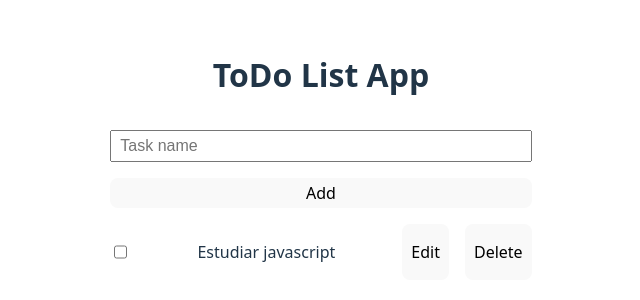
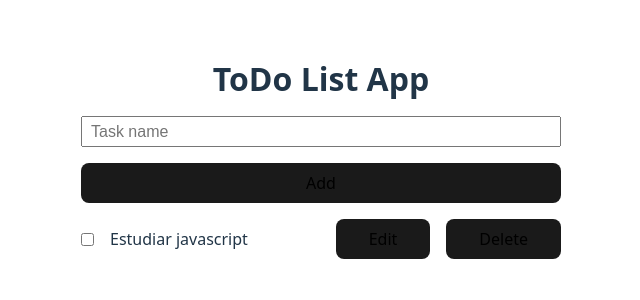
Before and after one commit to AndreCarpio/bootcamp-frontend-25, a React (Vite) app: page / in a window 1280 px wide. Shown: the part 242-542 px from the top of the page, without its empty margins (319-959 px from the left). Built offline with nearby package versions, Linux system fonts and the light colour scheme.

Commit message:
edit function, fixing some styles

```diff
--- /dev/null
+++ b/src/components/atoms/Button.css
@@ -0,0 +1,18 @@
+.customButton {
+  border-radius: 8px;
+  border: 1px solid transparent;
+  padding: 0.5rem 2rem;
+  font-size: 1rem;
+  font-weight: 500;
+  font-family: inherit;
+  background-color: #1a1a1a;
+  cursor: pointer;
+  transition: border-color 0.25s;
+}
+.customButton:hover {
+  border-color: #646cff;
+}
+.customButton:focus,
+.customButton:focus-visible {
+  outline: 4px auto -webkit-focus-ring-color;
+}
--- a/src/components/atoms/Button.jsx
+++ b/src/components/atoms/Button.jsx
@@ -1,5 +1,5 @@
 import React from "react";
-
+import "./Button.css";
 export const Button = ({ children, onClick = () => {} }) => {
   return (
     <button className="customButton" onClick={onClick}>
--- a/src/components/molecules/Task.css
+++ b/src/components/molecules/Task.css
@@ -1,8 +1,17 @@
 .task {
   display: flex;
   gap: 1rem;
+  align-items: center;
+  width: 100%;
 }
 
 .taskName {
-  width: 15rem;
+  overflow: hidden;
+  text-overflow: ellipsis;
+  text-align: start;
+  flex: 1;
 }
+
+.taskName.taskCompleted {
+  text-decoration: line-through;
+}
--- a/src/components/molecules/Task.jsx
+++ b/src/components/molecules/Task.jsx
@@ -8,6 +8,7 @@ export const Task = ({
   completed = false,
   deleteTask = () => {},
   checkTask = () => {},
+  editTask = () => {},
 }) => {
   return (
     <div className="task">
@@ -18,8 +19,17 @@ export const Task = ({
           checkTask(e.target.checked, id);
         }}
       />
-      <p className="taskName">{name}</p>
-      <Button>Edit</Button>
+      <p className={`taskName ${completed && "taskCompleted"}`}>{name}</p>
+      <Button
+        onClick={() => {
+          let newName = prompt("Introduce a new task name", name);
+          if (newName) {
+            editTask(id, newName);
+          }
+        }}
+      >
+        Edit
+      </Button>
       <Button
         onClick={() => {
           deleteTask(id);
--- a/src/components/organims/ToDoApp.css
+++ b/src/components/organims/ToDoApp.css
@@ -2,4 +2,12 @@
   display: flex;
   flex-direction: column;
   gap: 1rem;
+  width: 30rem;
+  max-width: 30rem;
 }
+
+.listTask {
+  display: flex;
+  flex-direction: column-reverse;
+  gap: 1rem;
+}
--- a/src/components/organims/ToDoApp.jsx
+++ b/src/components/organims/ToDoApp.jsx
@@ -25,6 +25,7 @@ export const ToDoApp = () => {
           completed: false,
         },
       ]);
+      input.current.value = "";
     } else {
       alert("Introduce a task name");
     }
@@ -48,6 +49,17 @@ export const ToDoApp = () => {
     });
   };
 
+  const editTask = (id, newName) => {
+    setTasks((prev) => {
+      return prev.map((task) => {
+        if (task.id == id) {
+          task.name = newName;
+        }
+        return task;
+      });
+    });
+  };
+
   return (
     <>
       <div className="toDoApp">
@@ -55,6 +67,7 @@ export const ToDoApp = () => {
         <InputText ref={input} placeholder={"Task name"}></InputText>
         <Button onClick={addTask}>Add</Button>
 
+        <div className="listTask">
           {tasks.map((task) => {
             return (
               <Task
@@ -64,10 +77,12 @@ export const ToDoApp = () => {
                 completed={task.completed}
                 deleteTask={deleteTask}
                 checkTask={checkTask}
+                editTask={editTask}
               ></Task>
             );
           })}
         </div>
+      </div>
     </>
   );
 };
--- a/src/index.css
+++ b/src/index.css
@@ -1,6 +1,11 @@
+* {
+  padding: 0;
+  margin: 0;
+  box-sizing: border-box;
+}
+
 :root {
   font-family: system-ui, Avenir, Helvetica, Arial, sans-serif;
-  line-height: 1.5;
   font-weight: 400;
 
   color-scheme: light dark;
@@ -32,26 +37,6 @@ body {
 
 h1 {
   font-size: 3.2em;
-  line-height: 1.1;
-}
-
-button {
-  border-radius: 8px;
-  border: 1px solid transparent;
-  padding: 0.2em 0.5em;
-  font-size: 1em;
-  font-weight: 500;
-  font-family: inherit;
-  background-color: #1a1a1a;
-  cursor: pointer;
-  transition: border-color 0.25s;
-}
-button:hover {
-  border-color: #646cff;
-}
-button:focus,
-button:focus-visible {
-  outline: 4px auto -webkit-focus-ring-color;
 }
 
 @media (prefers-color-scheme: light) {
```
Lines whose indentation alone changed are shown as unchanged.
